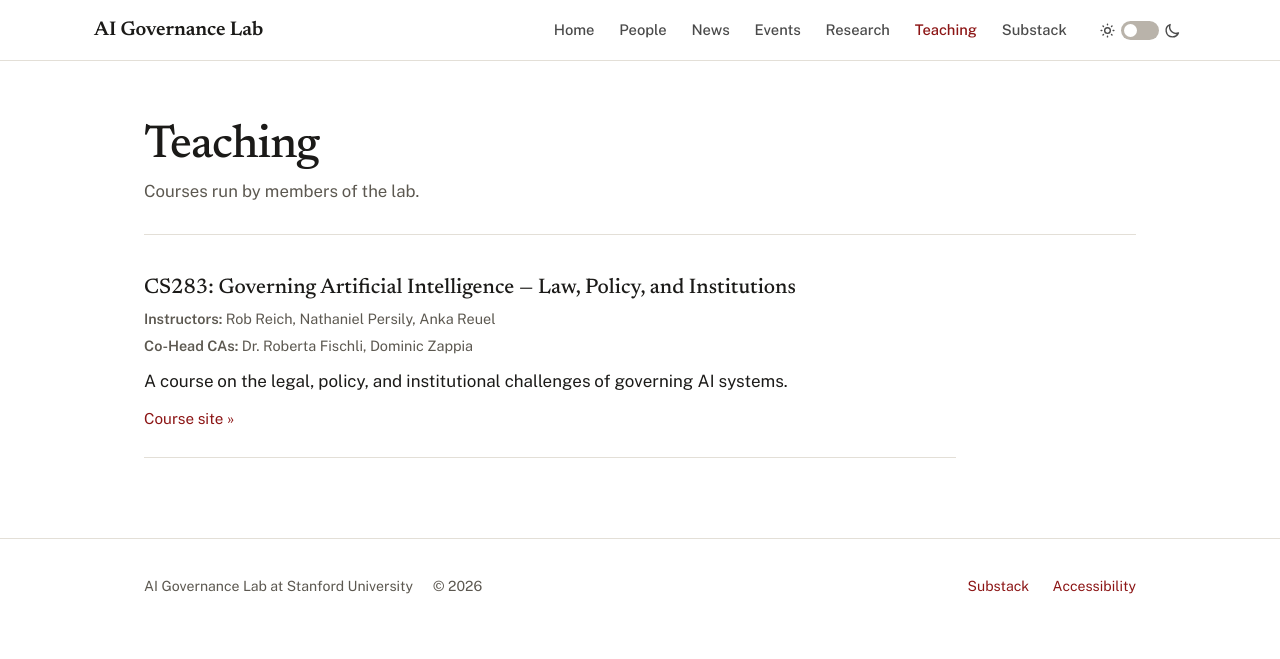
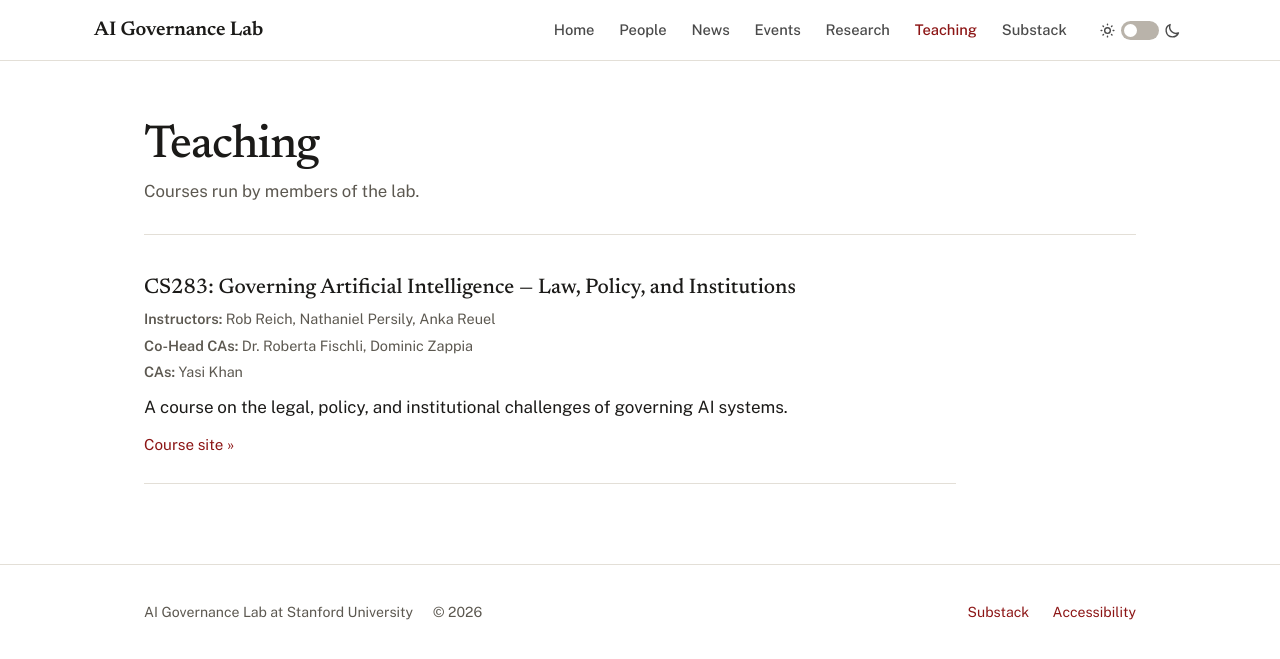
Before and after one commit to aigovlab/lab-website, a Jekyll site: the page built from teaching.html, in a window 1280 px wide. Shown: the top 659 px of the page. Built offline with Jekyll 4.4.1, drawn with Linux system fonts in a browser that asks for light colours.

Commit message:
List the CS283 course assistants
Co-Authored-By: Claude Opus 5 (1M context) <noreply@anthropic.com>

```diff
--- a/_data/courses.yml
+++ b/_data/courses.yml
@@ -4,6 +4,7 @@
 #   term        when it runs, e.g. "Autumn 2026" — optional
 #   instructors list of names — optional
 #   head_cas    list of co-head CAs — optional
+#   cas         list of course assistants — optional
 #   description one or two plain sentences
 #   url         the course site
 #   link_text   the link's wording; defaults to "Course site"
@@ -16,6 +17,8 @@
   head_cas:
     - "Dr. Roberta Fischli"
     - "Dominic Zappia"
+  cas:
+    - "Yasi Khan"
   description: >-
     A course on the legal, policy, and institutional challenges of governing
     AI systems.
--- a/teaching.html
+++ b/teaching.html
@@ -32,6 +32,13 @@ description: >-
         {%- endfor -%}
       </p>
       {%- endif %}
+      {%- if course.cas %}
+      <p class="course-meta">
+        <span class="course-role">CAs:</span>
+        {%- for name in course.cas %} {{ name | escape }}{% unless forloop.last %},{% endunless %}
+        {%- endfor -%}
+      </p>
+      {%- endif %}
       <p class="course-description">{{ course.description | strip_newlines | escape }}</p>
       <p class="course-link">
         <a href="{{ course.url }}" target="_blank" rel="noopener">{{ course.link_text | default: "Course site" | escape }} &raquo;</a>
```
Also changed, not shown: README.md.
